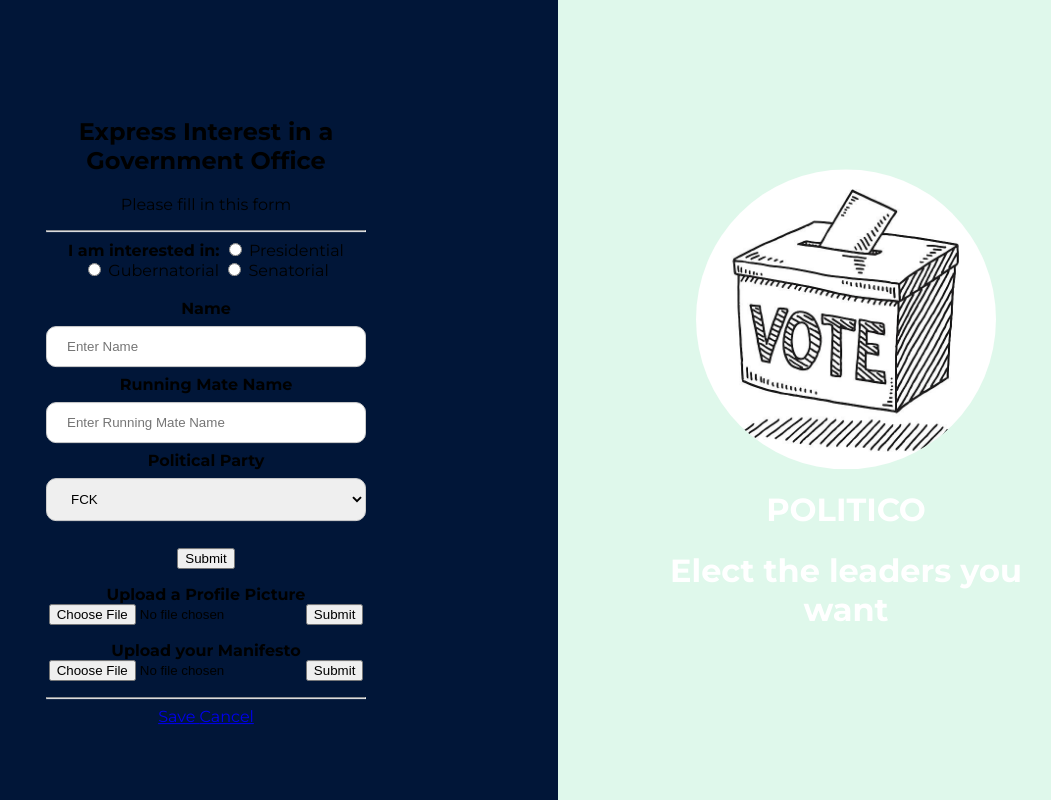
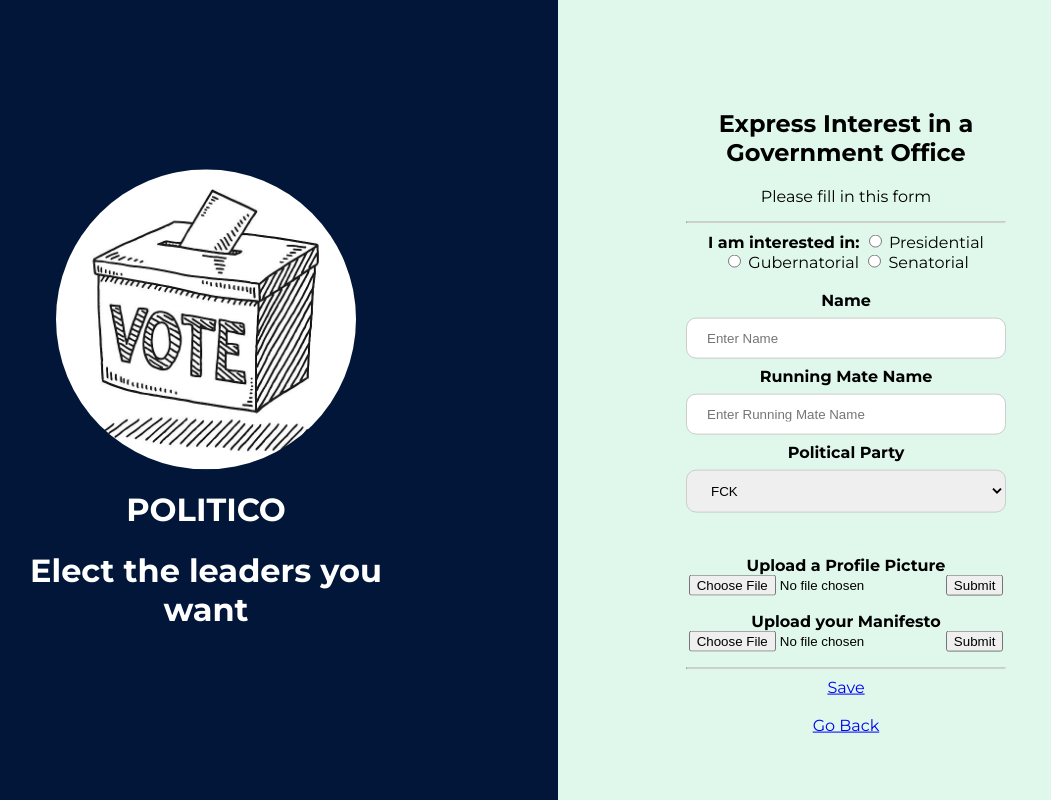
Before and after one commit to rainbowcores/politico, a plain HTML site: page expressinterest.html in a window 1280 px wide. Shown: the whole page, without its empty margins (82-1133 px from the left). Drawn offline with Linux system fonts and the light colour scheme.

```diff
--- a/expressinterest.html
+++ b/expressinterest.html
@@ -9,7 +9,7 @@
     <!--<script src="main.js"></script>-->
 </head>
 <body>
-        <div class="split right">
+        <div class="split left">
           <div class="centered">
             <img src="resources/vote.jpg" alt="Ballot box">
             <h1>POLITICO</h1>
@@ -17,7 +17,7 @@
           </div>
               </div>
 
-              <div class="split left">
+              <div class="split right">
                 <div class="centered signup">
 
                   <!--<img src="resources/check.jpg" alt="Check mark on smartphone screen">-->
@@ -53,7 +53,7 @@
                               <option value="lire">LIRE</option>
                             </select>
                             <br><br>
-                            <input type="submit">
+                            <!--<input type="submit">-->
                           </form>
                           <!--<input type="text" placeholder="Enter Your Political Party" name="party" required>-->
 
@@ -70,8 +70,11 @@
                           </form>
                           <hr>
 
-                          <a href= usergovernmentoffice.html>Save</button>
-                          <a href= homepage.html>Cancel</button>
+                          <a href= usergovernmentoffice.html>Save </a>
+                          <br>
+
+                          <br>
+                          <a href= homepage.html>    Go Back</a>
 
                          </div>
 
```
Also changed, not shown: deleteparty.html (+2 -0 lines), editparty.html (+2 -0 lines).
